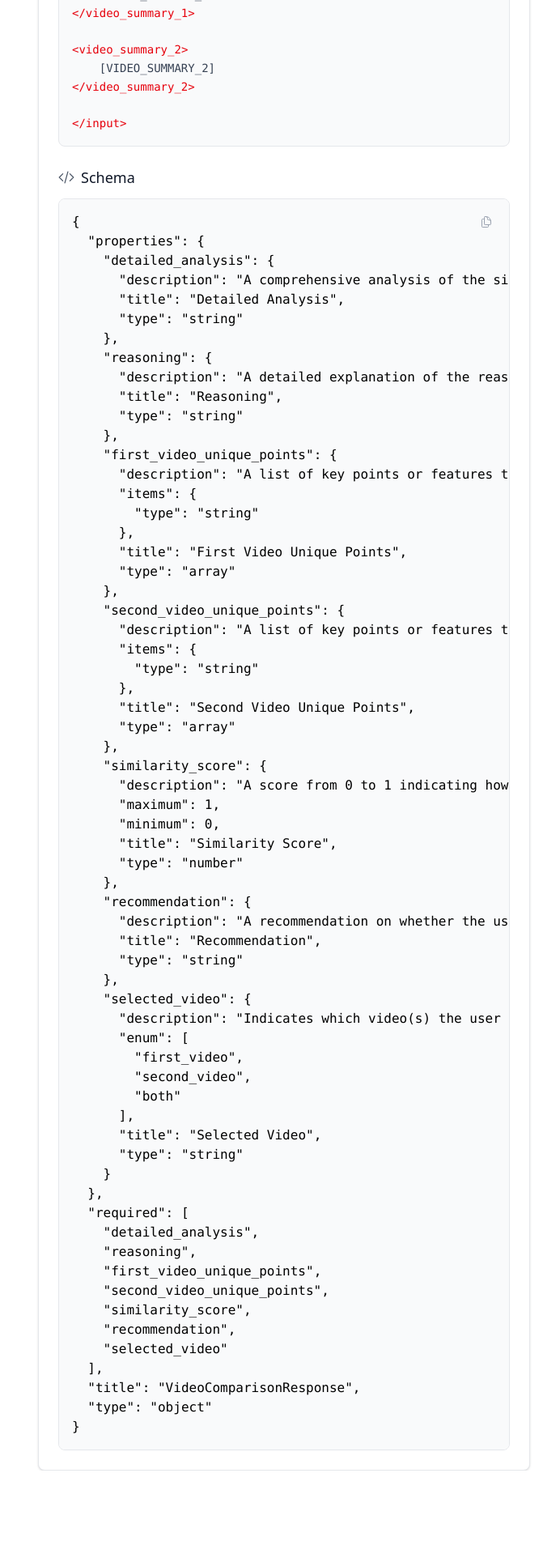
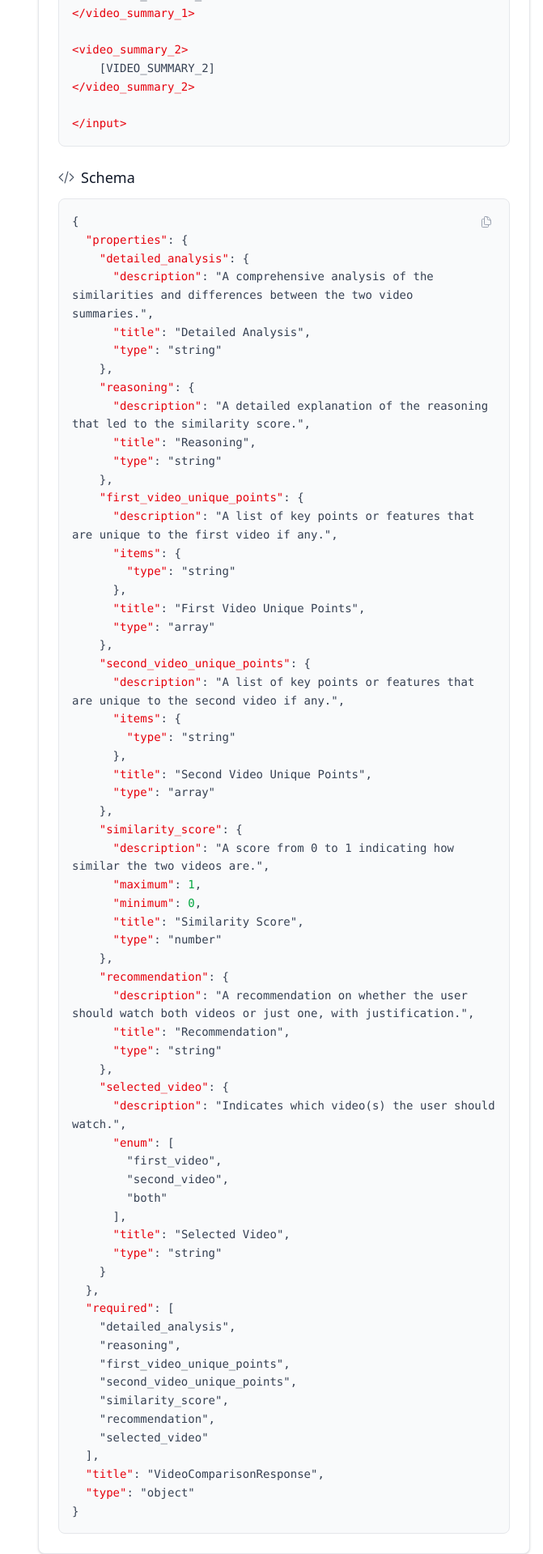
Before and after one commit to bresends/promptlab, a Flask app: page /youtube/compare_videos/ in a window 1280 px wide. Shown: the part 1295-3214 px from the top of the page at 81% size, without its empty margins (609-1280 px from the left). Before the commit the page ends 3111 px from the top, so only its background shows below. Run offline with Flask 3, Linux system fonts and the light colour scheme; some libraries are stand-ins or nearby versions.

Commit message:
feat: add JSON syntax highlighting for schema display
Extend custom Prism.js styling to support JSON schemas:
- Add schemaPreview selectors to existing Prism.js CSS rules
- Implement JSON token highlighting with cohesive color scheme
- Use red for property names (matching XML tags) and gray for strings (matching XML content)
- Apply green highlighting to numbers and booleans for visual distinction

JSON schemas now display with beautiful syntax highlighting consistent with XML prompts.

```diff
--- a/static/css/output.css
+++ b/static/css/output.css
@@ -8,27 +8,19 @@
     --font-mono: ui-monospace, SFMono-Regular, Menlo, Monaco, Consolas, "Liberation Mono",
       "Courier New", monospace;
     --color-red-600: oklch(57.7% 0.245 27.325);
-    --color-orange-50: oklch(98% 0.016 73.684);
-    --color-orange-300: oklch(83.7% 0.128 66.29);
-    --color-orange-600: oklch(64.6% 0.222 41.116);
-    --color-orange-700: oklch(55.3% 0.195 38.402);
-    --color-green-50: oklch(98.2% 0.018 155.826);
     --color-green-100: oklch(96.2% 0.044 156.743);
     --color-green-300: oklch(87.1% 0.15 154.449);
     --color-green-600: oklch(62.7% 0.194 149.214);
     --color-green-700: oklch(52.7% 0.154 150.069);
     --color-green-800: oklch(44.8% 0.119 151.328);
     --color-cyan-600: oklch(60.9% 0.126 221.723);
-    --color-blue-50: oklch(97% 0.014 254.604);
     --color-blue-100: oklch(93.2% 0.032 255.585);
     --color-blue-200: oklch(88.2% 0.059 254.128);
     --color-blue-300: oklch(80.9% 0.105 251.813);
-    --color-blue-400: oklch(70.7% 0.165 254.624);
     --color-blue-500: oklch(62.3% 0.214 259.815);
     --color-blue-600: oklch(54.6% 0.245 262.881);
     --color-blue-700: oklch(48.8% 0.243 264.376);
     --color-blue-800: oklch(42.4% 0.199 265.638);
-    --color-indigo-50: oklch(96.2% 0.018 272.314);
     --color-gray-50: oklch(98.5% 0.002 247.839);
     --color-gray-100: oklch(96.7% 0.003 264.542);
     --color-gray-200: oklch(92.8% 0.006 264.531);
@@ -72,12 +64,8 @@
     --default-font-family: var(--font-sans);
     --default-mono-font-family: var(--font-mono);
     --color-base-100: #e1e8f8;
-    --color-base-200: #cad6f3;
-    --color-base-300: #a5bceb;
-    --color-base-400: #7a99e0;
     --color-base-500: #5b78d6;
     --color-base-600: #475dc9;
-    --color-base-700: #3845aa;
     --color-base-800: #373f96;
     --color-base-950: #21254a;
   }
@@ -1409,7 +1273,7 @@
     }
   }
 }
-#promptPreview pre[class*="language-"], #systemPromptPreview pre[class*="language-"], #userPromptPreview pre[class*="language-"] {
+#promptPreview pre[class*="language-"], #systemPromptPreview pre[class*="language-"], #userPromptPreview pre[class*="language-"], #schemaPreview pre[class*="language-"] {
   margin: calc(var(--spacing) * 0);
   border-style: var(--tw-border-style);
   border-width: 0px;
@@ -1423,7 +1287,7 @@
   color: var(--color-gray-700);
   white-space: pre-wrap !important;
 }
-#promptPreview code[class*="language-"], #systemPromptPreview code[class*="language-"], #userPromptPreview code[class*="language-"] {
+#promptPreview code[class*="language-"], #systemPromptPreview code[class*="language-"], #userPromptPreview code[class*="language-"], #schemaPreview code[class*="language-"] {
   background-color: transparent;
   font-family: var(--font-mono);
   color: var(--color-gray-700);
@@ -1446,6 +1310,24 @@
 #promptPreview .token.punctuation:not(.token.tag .token.punctuation), #systemPromptPreview .token.punctuation:not(.token.tag .token.punctuation), #userPromptPreview .token.punctuation:not(.token.tag .token.punctuation) {
   color: var(--color-gray-700);
 }
+#schemaPreview .token.property {
+  color: var(--color-red-600);
+}
+#schemaPreview .token.string {
+  color: var(--color-gray-700);
+}
+#schemaPreview .token.number {
+  color: var(--color-green-600);
+}
+#schemaPreview .token.boolean {
+  color: var(--color-green-600);
+}
+#schemaPreview .token.null {
+  color: var(--color-gray-500);
+}
+#schemaPreview .token.punctuation {
+  color: var(--color-gray-700);
+}
 @property --tw-space-y-reverse {
   syntax: "*";
   inherits: false;
@@ -1460,48 +1342,6 @@
   syntax: "*";
   inherits: false;
   initial-value: solid;
-}
-@property --tw-gradient-position {
-  syntax: "*";
-  inherits: false;
-}
-@property --tw-gradient-from {
-  syntax: "<color>";
-  inherits: false;
-  initial-value: #0000;
-}
-@property --tw-gradient-via {
-  syntax: "<color>";
-  inherits: false;
-  initial-value: #0000;
-}
-@property --tw-gradient-to {
-  syntax: "<color>";
-  inherits: false;
-  initial-value: #0000;
-}
-@property --tw-gradient-stops {
-  syntax: "*";
-  inherits: false;
-}
-@property --tw-gradient-via-stops {
-  syntax: "*";
-  inherits: false;
-}
-@property --tw-gradient-from-position {
-  syntax: "<length-percentage>";
-  inherits: false;
-  initial-value: 0%;
-}
-@property --tw-gradient-via-position {
-  syntax: "<length-percentage>";
-  inherits: false;
-  initial-value: 50%;
-}
-@property --tw-gradient-to-position {
-  syntax: "<length-percentage>";
-  inherits: false;
-  initial-value: 100%;
 }
 @property --tw-leading {
   syntax: "*";
@@ -1586,15 +1426,6 @@
       --tw-space-y-reverse: 0;
       --tw-space-x-reverse: 0;
       --tw-border-style: solid;
-      --tw-gradient-position: initial;
-      --tw-gradient-from: #0000;
-      --tw-gradient-via: #0000;
-      --tw-gradient-to: #0000;
-      --tw-gradient-stops: initial;
-      --tw-gradient-via-stops: initial;
-      --tw-gradient-from-position: 0%;
-      --tw-gradient-via-position: 50%;
-      --tw-gradient-to-position: 100%;
       --tw-leading: initial;
       --tw-font-weight: initial;
       --tw-shadow: 0 0 #0000;
```
Also changed, not shown: other parts of static/css/output.css (+0 -124 lines), static/css/input.css (+30 -3 lines).
